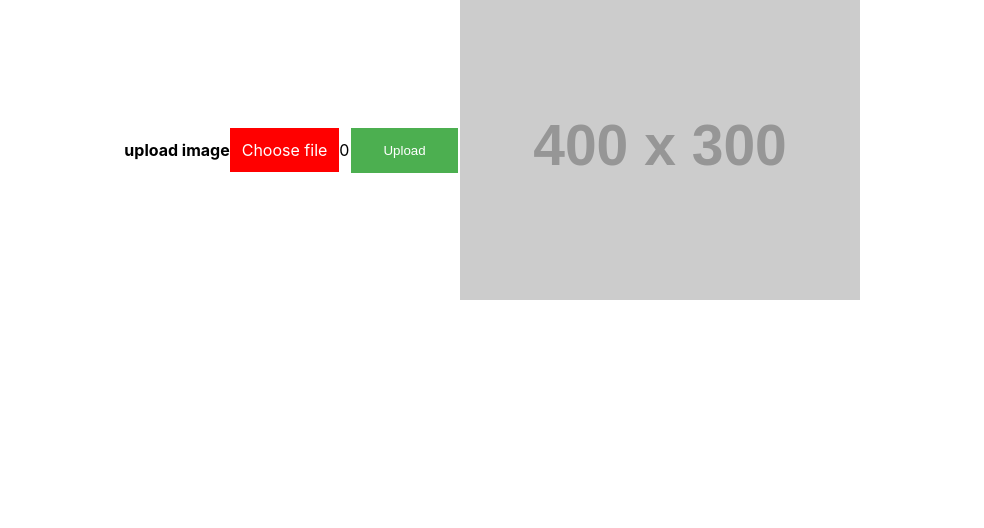
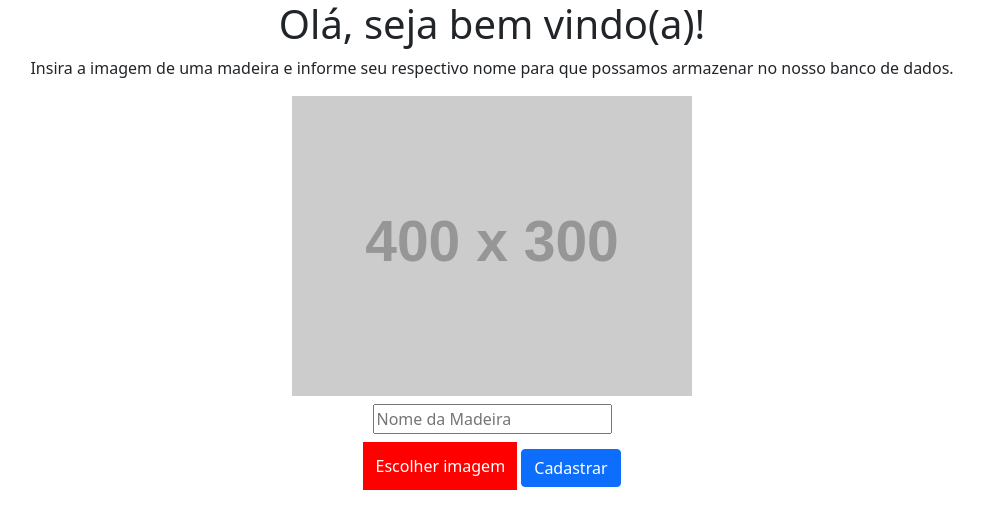
Before and after one commit to ramonvicente-zz/wood-capture, a React (Create React App) app: page / in a window 1280 px wide. Shown: the top 528 px of the page, without its empty margins (148-1132 px from the left). Built offline with nearby package versions, Linux system fonts and the light colour scheme.

Commit message:
feat: connect git status

```diff
--- a/package.json
+++ b/package.json
@@ -7,8 +7,10 @@
     "@testing-library/jest-dom": "^5.12.0",
     "@testing-library/react": "^11.2.6",
     "@testing-library/user-event": "^12.8.3",
+    "bootstrap": "^5.0.0",
     "firebase": "^8.5.0",
     "react": "^17.0.2",
+    "react-bootstrap": "^1.5.2",
     "react-dom": "^17.0.2",
     "react-scripts": "4.0.3",
     "web-vitals": "^1.1.2",
--- a/src/App.js
+++ b/src/App.js
@@ -1,6 +1,14 @@
 import React, { Component } from 'react'
 import './App.css';
 import firebase from "./firebase/firebase"
+
+import 'bootstrap/dist/css/bootstrap.min.css';
+import Container from 'react-bootstrap/Container';
+import Row from 'react-bootstrap/Row';
+import Col from 'react-bootstrap/Col';
+import Jumbotron from 'react-bootstrap/Jumbotron';
+import Button from 'react-bootstrap/Button';
+import ProgressBar from 'react-bootstrap/ProgressBar'
 
 export default class App extends Component {
   constructor(){
@@ -18,8 +26,11 @@ export default class App extends Component {
       this.setState({
       image: e.target.files[0]
     })
+    this.setState({
+      downloadURL: URL.createObjectURL(e.target.files[0])
+    })
   }
-    // console.log(e.target.files[0])
+    console.log(this.state.progress)
 }
 
 handleUpload = () =>{
@@ -27,7 +38,8 @@ handleUpload = () =>{
   let file = this.state.image;
   var storage = firebase.storage();
   var storageRef = storage.ref();
-  var uploadTask = storageRef.child('folder/' + file.name).put(file);
+  var uploadTask = storageRef.child('folder/' + file.name + Date.now()).put(file);
+  var database = firebase.firestore();
 
   uploadTask.on(firebase.storage.TaskEvent.STATE_CHANGED,
     (snapshot) =>{
@@ -42,6 +54,16 @@ handleUpload = () =>{
       this.setState({
         downloadURL: url
       })
+      database.collection("woods").add({
+        name: document.getElementById("woodName").value,
+        image: url
+      })
+      .then(() => {
+        console.log("Document successfully written!");
+      })
+      .catch((error) => {
+        console.error("Error writing document: ", error);
+      });
     })
     document.getElementById("file").value = null
 
@@ -52,15 +74,17 @@ handleUpload = () =>{
 
   render() {
     return (
-      <div className="App">
-        <h4>upload image</h4>
-        <label>
-          Choose file
-        <input type="file" id="file" onChange={this.handleChange} />
-        </label>
-
-        {this.state.progress}
-        <button className="button" onClick={this.handleUpload}>Upload</button>
+      <Container>
+        <Row className="justify-content-center text-center">
+          <Jumbotron>
+            <h1 className="">Olá, seja bem vindo(a)!</h1>
+            <p>
+              Insira a imagem de uma madeira e informe seu respectivo nome para que possamos armazenar no nosso banco de dados.
+            </p>
+        </Jumbotron>
+        </Row>
+        <Row className="justify-content-md-center text-center">
+            <Col md="8" className="welcome">
                 <img
                   className="ref"
                   src={this.state.downloadURL || "https://via.placeholder.com/400x300"}
@@ -68,7 +92,30 @@ handleUpload = () =>{
                   height="300"
                   width="400"
                 />
-      </div>
+            </Col>
+        </Row>
+        <Row className="justify-content-md-center  text-center mt-2">
+          <Col md="8" className="welcome">
+            <input type="text" placeholder="Nome da Madeira" id="woodName"></input>
+          </Col>
+        </Row>
+        <Row className="justify-content-md-center text-center mt-2">
+            <Col md="8" className="welcome">
+            <label>
+              Escolher imagem
+              <input type="file" id="file" onChange={this.handleChange} />
+            </label> {' '}
+            <Button onClick={this.handleUpload}>Cadastrar</Button>
+            </Col>
+        </Row>
+        {this.state.progress > 0 && this.state.progress <=100 ?
+        <Row className="justify-content-md-center text-center">
+             <Col md="8" className="welcome">
+              <ProgressBar animated now={this.state.progress} label={`${this.state.progress}%`}/>
+            </Col>
+        </Row>
+        : ''}
+      </Container>
     )
   }
 }
```
Also changed, not shown: 2 other files (tests, documents, lock files or other folders). Lines whose indentation alone changed are shown as unchanged.
